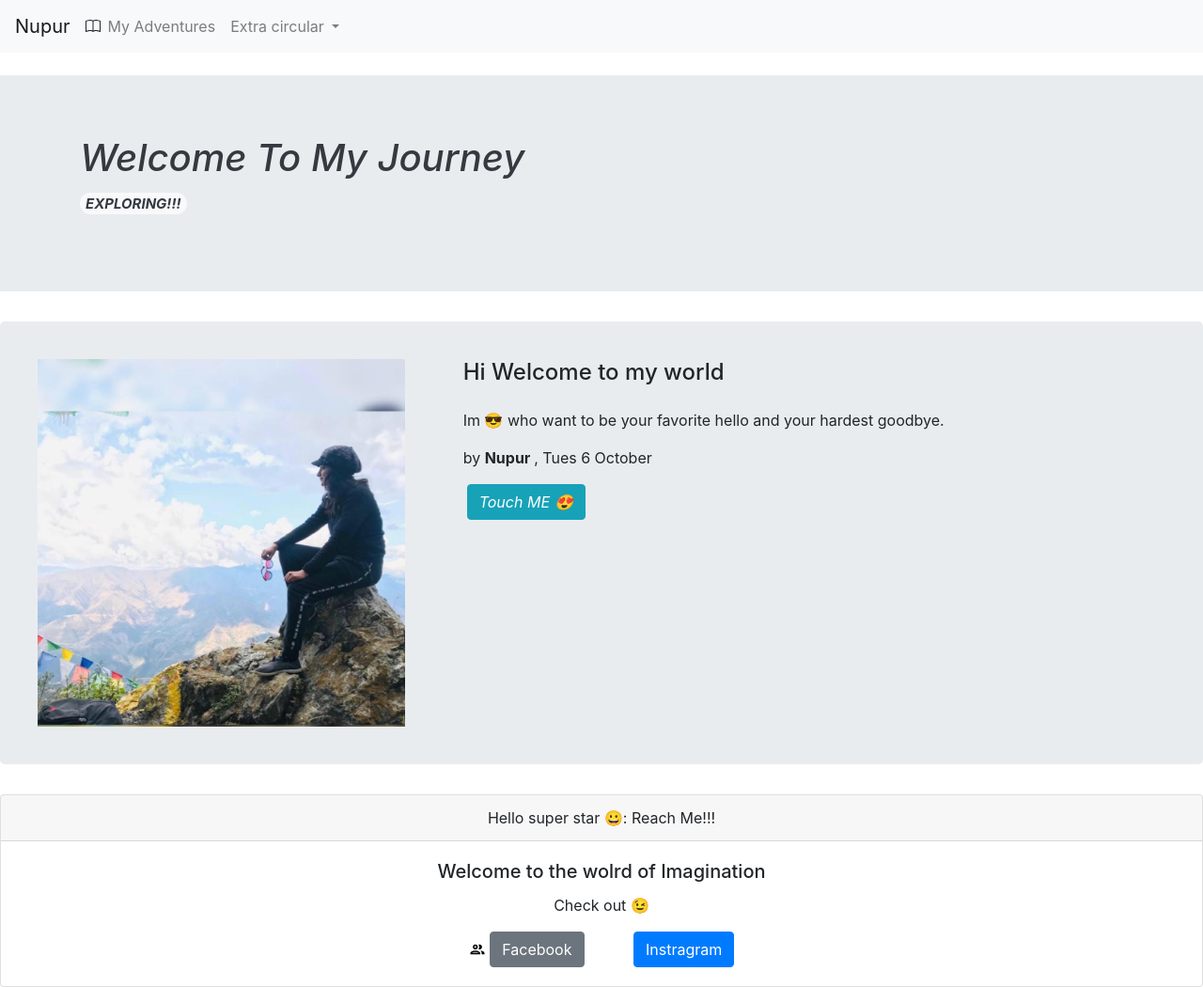
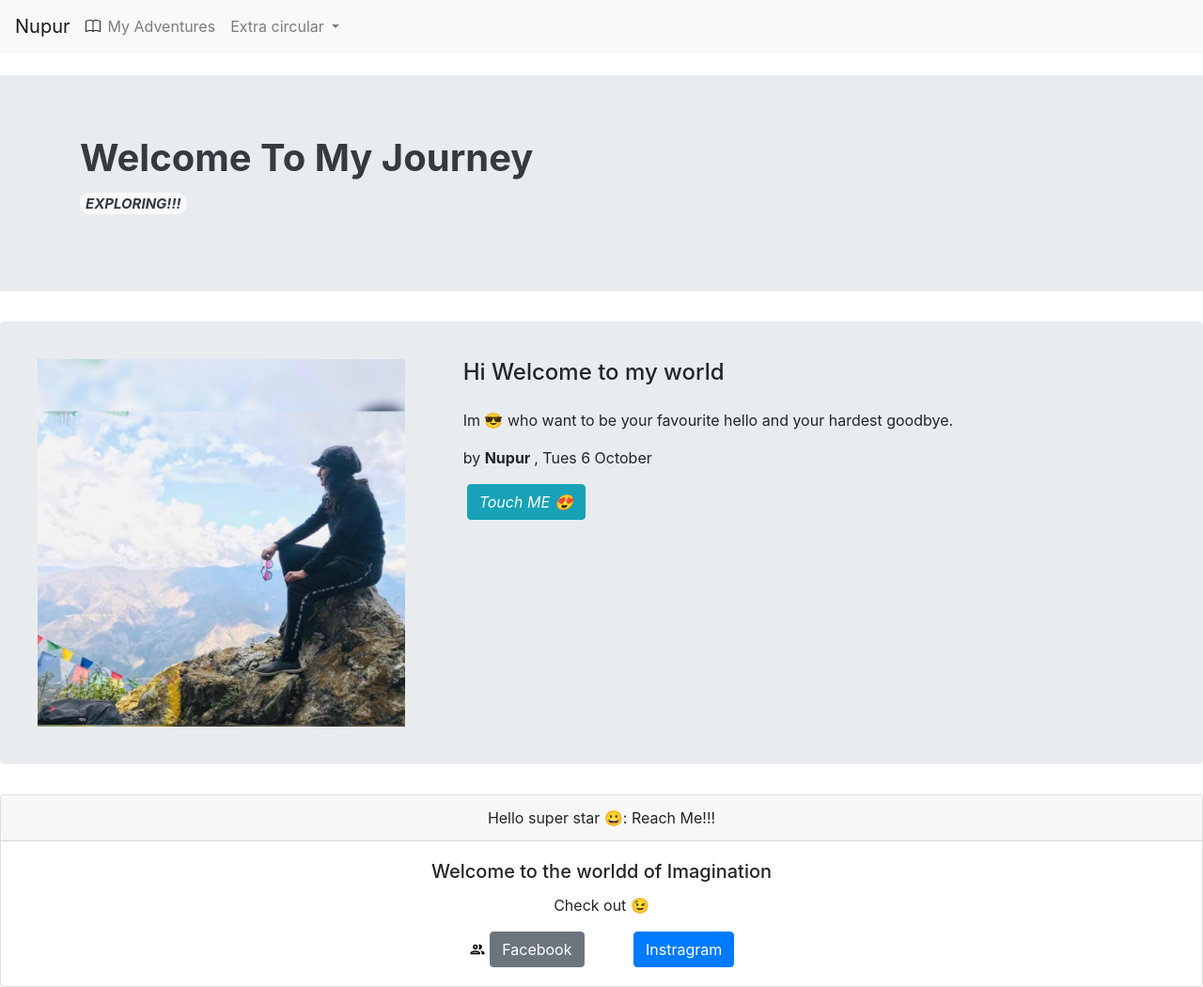
Before and after one commit to nupur1997/MyAdventure, a website: page index.html in a window 1280 px wide. Shown: the whole page at 94% size. Drawn offline with nearby package versions, Linux system fonts and the light colour scheme.

Commit message:
spelling

```diff
--- a/index.html
+++ b/index.html
@@ -53,7 +53,7 @@
       <div class="jumbotron jumbotron-fluid">
         <div class="container">
 
-    <h1 class="text-dark"><em>Welcome To My Journey</em></h1>
+    <h1 class="text-dark"><b>Welcome To My Journey</b></h1>
           <p class="lead"> <span class="badge rounded-pill bg-light text-dark">  <i>EXPLORING!!!</i>    </span></p>
         </div>
       </div>
@@ -96,7 +96,7 @@
 
         <h4 class="h4 mb-4">Hi Welcome to my world</h4>
 
-        <p class="font-weight-normal">Im 😎 who want to be your favorite hello and your hardest goodbye.</p>
+        <p class="font-weight-normal">Im 😎 who want to be your favourite hello and your hardest goodbye.</p>
         <p class="font-weight-normal">by <a><strong>Nupur </strong></a>, Tues 6 October</p>
 
         <a href="gallary" class="green-text">
@@ -121,11 +121,16 @@
 
 
   <div class="card text-center">
-    <div class="card-header">
+    <div class="card-header" >
+
+
      Hello super star 😀:  Reach Me!!!
+    </span>
     </div>
+
+
     <div class="card-body">
-    <h5 class="card-title">Welcome to the wolrd of Imagination</h5>
+    <h5 class="card-title">Welcome to the worldd of Imagination</h5>
       <p class="card-text">Check out 😉</p>
 
 
```
